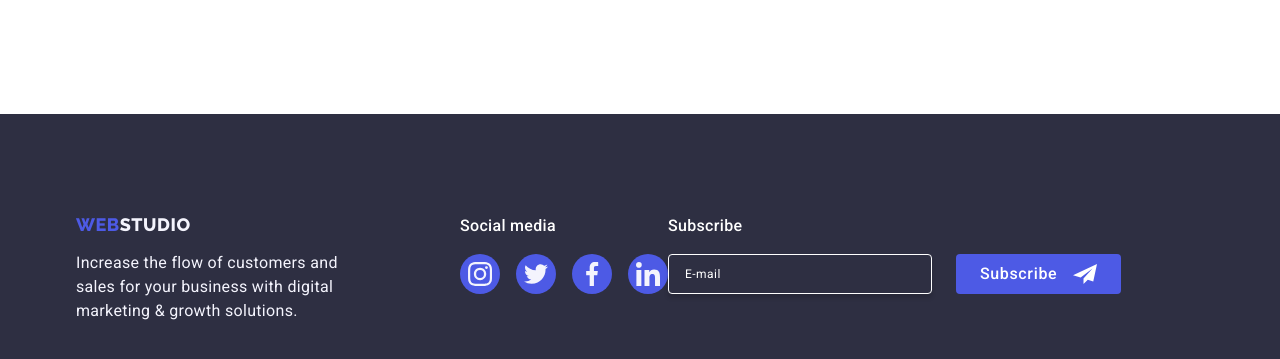
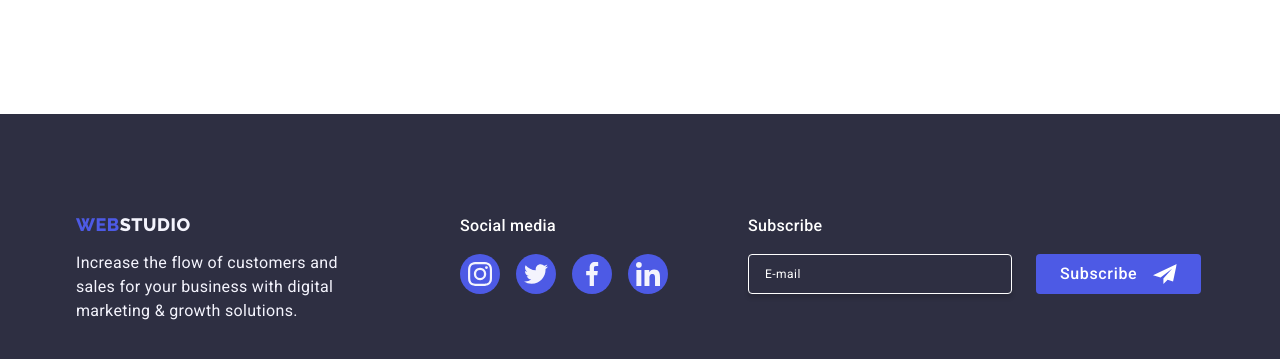
Before and after one commit to Cynosure24/goit-markup-hw-05, a plain HTML site: page index.html in a window 1280 px wide. Shown: the part 2807-3166 px from the top of the page. Drawn offline with nearby package versions, Linux system fonts and the light colour scheme.

Commit message:
Update styles.css

```diff
--- a/css/styles.css
+++ b/css/styles.css
@@ -498,7 +498,8 @@ p {
 
 
 .footer-form-container {
-    display: block;
+    max-width: 264px;
+    margin-left: 80px;
 }
 
 .footer-form-header {
```
